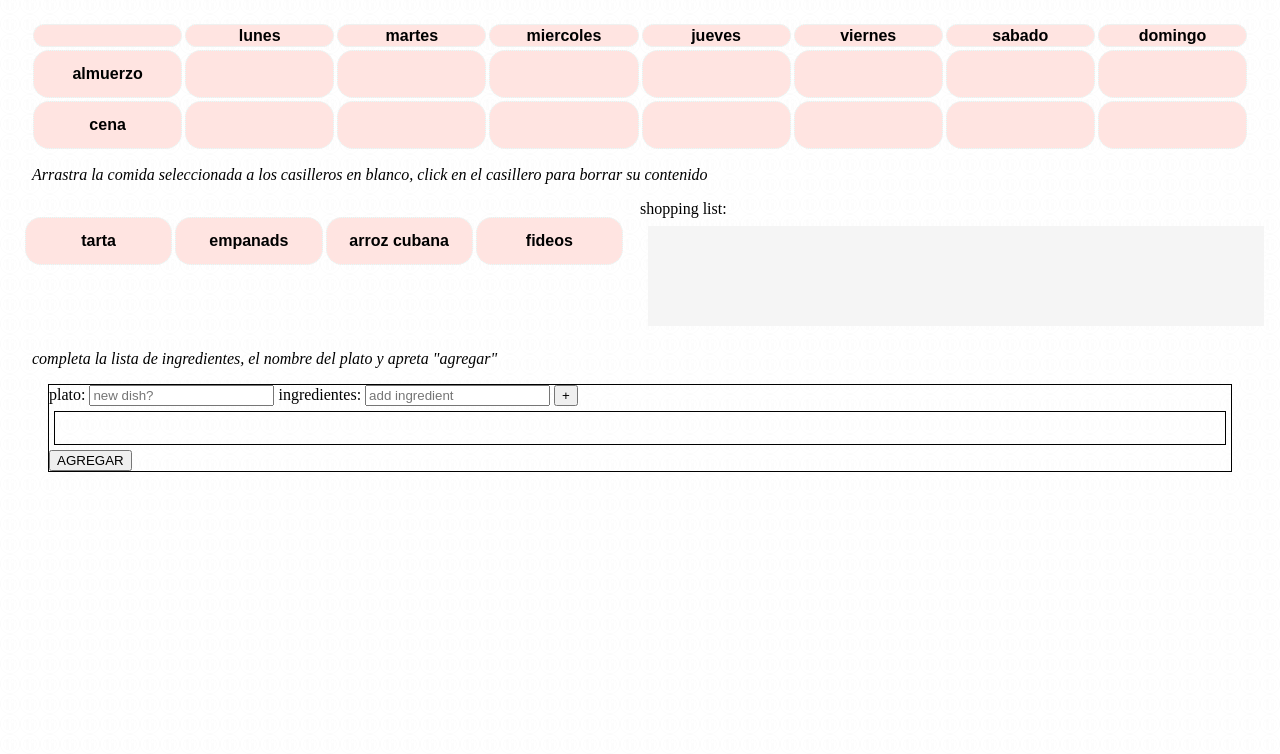
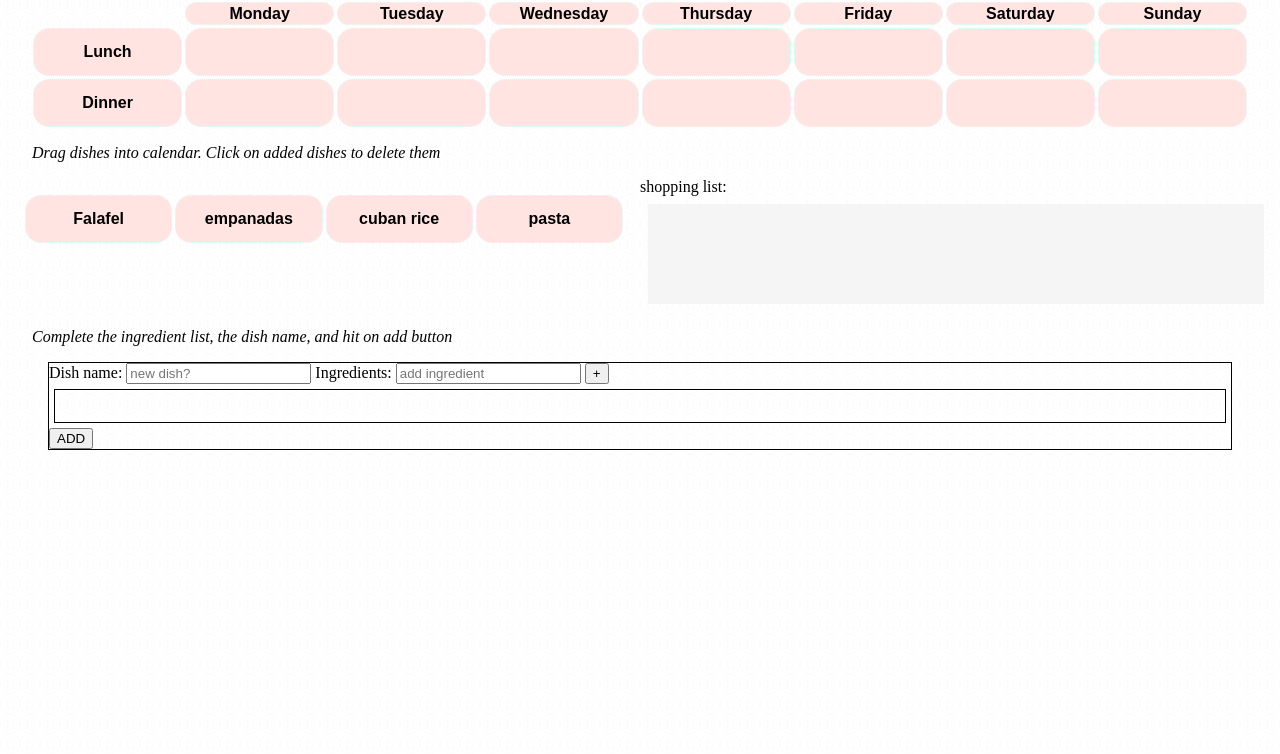
Before and after one commit to jonrovner/website2, a plain HTML site: page weeklymenu.html in a window 1280 px wide. Shown: the part 46-800 px from the top of the page. Drawn offline with Linux system fonts and the light colour scheme.

Commit message:
translated

```diff
--- a/weeklymenu.html
+++ b/weeklymenu.html
@@ -1,6 +1,6 @@
 <html>
     <head>
-        <title>weekly meal shopping planner</title>
+        <title>my meal planner</title>
         <meta charset="utf-8">
         <meta name="viewport" content="width=device-width, initial-scale=1, shrink-to-fit=no">
         <style type = "text/css" media = "all">
@@ -34,7 +34,9 @@
 
 
         .title{
-            margin-left:12em;
+            font-family: Arial;
+            font-size: smaller;
+            margin-left:2em;
         }
         .week{
             margin-top: 2em;;
@@ -103,8 +105,8 @@
 
             display: block;
             position: fixed;
-            bottom: 10px;
-            right: 10px;
+            bottom: 100px;
+            right: 100px;
             border: 1px solid black;
 
 
@@ -128,26 +130,25 @@
 
 
         </style>
-
     <body onload="">
        <div id="wrapper">
         <header>
-            <h1 class="title">Menu Semanal</h1>
+            <h1 class="title">My Weekly Meal Planner</h1>
         </header>
         <nav>
 
         </nav>
         <main>
             <div class="container week">
-                <div class="item"></div>
-                <div class="item">lunes</div>
-                <div class="item">martes</div>
-                <div class="item">miercoles</div>
-                <div class="item">jueves</div>
-                <div class="item">viernes</div>
-                <div class="item">sabado</div>
-                <div class="item">domingo</div>
-                <div class="item">almuerzo</div>
+                <div class="item" style="visibility: hidden;"></div>
+                <div class="item">Monday</div>
+                <div class="item">Tuesday</div>
+                <div class="item">Wednesday</div>
+                <div class="item">Thursday</div>
+                <div class="item">Friday</div>
+                <div class="item">Saturday</div>
+                <div class="item">Sunday</div>
+                <div class="item">Lunch</div>
                 <div class="item main" id="main1" onclick="handleWeekClick(this)" ondrop="drop(event)" ondragover="allowDrop(event)"></div>
                 <div class="item main" id="main2" onclick="handleWeekClick(this)" ondrop="drop(event)" ondragover="allowDrop(event)"></div>
                 <div class="item main" id="main3" onclick="handleWeekClick(this)" ondrop="drop(event)" ondragover="allowDrop(event)"></div>
@@ -155,7 +156,7 @@
                 <div class="item main" id="main5" onclick="handleWeekClick(this)" ondrop="drop(event)" ondragover="allowDrop(event)"></div>
                 <div class="item main" id="main6" onclick="handleWeekClick(this)" ondrop="drop(event)" ondragover="allowDrop(event)"></div>
                 <div class="item main" id="main7" onclick="handleWeekClick(this)" ondrop="drop(event)" ondragover="allowDrop(event)"></div>
-                <div class="item">cena</div>
+                <div class="item">Dinner</div>
                 <div class="item main" id="main8" onclick="handleWeekClick(this)" ondrop="drop(event)" ondragover="allowDrop(event)"></div>
                 <div class="item main" id="main9" onclick="handleWeekClick(this)" ondrop="drop(event)" ondragover="allowDrop(event)"></div>
                 <div class="item main" id="main10" onclick="handleWeekClick(this)" ondrop="drop(event)" ondragover="allowDrop(event)"></div>
@@ -166,20 +167,20 @@
 
 
             </div>
-            <p class="infotext">Arrastra la comida seleccionada a los casilleros en blanco, click en el casillero para borrar su contenido</p>
+            <p class="infotext">Drag dishes into calendar. Click on added dishes to delete them</p>
             <div class="maincontainer">
             <div class="container menu" id="menu">
             </div>
             <div id="shoppingListContainer">shopping list:<div id="shoppingList"></div>
             </div>
             </div>
-            <p class="infotext">completa la lista de ingredientes, el nombre del plato y apreta "agregar"</p>
+            <p class="infotext">Complete the ingredient list, the dish name, and hit on add button</p>
             <form class="addDishes">
-                plato: <input type="text" name="item" placeholder="new dish?" required>
-                ingredientes: <input type="text" name="ingredient" placeholder="add ingredient" required>
+                Dish name: <input type="text" name="item" placeholder="new dish?" required>
+                Ingredients: <input type="text" name="ingredient" placeholder="add ingredient" required>
                 <button id="addIngredient">+</button>
                 <div class="ingredients" id="ingredientsToAdd"></div>
-                <button id="newDish">AGREGAR</button>
+                <button id="newDish">ADD</button>
             </form>
 
         </main>
@@ -193,33 +194,35 @@
         var ingredientsToShop = [];
 
         let defaultDishes = [
-                        {name: "tarta",
+                        {name: "Falafel",
                         ingredients: [
-                                    "masa pascualina",
-                                    "huevos",
-                                    "manteca",
-                                    "espinaca",
-                                    "queso"]
+                                    "cheekpeas",
+                                    "persil",
+                                    "coriander",
+                                    "pita bread",
+                                    "yoghurt sauce"]
                         },
-                        {name: "empanads",
+                        {name: "empanadas",
                         ingredients: [
-                                    "tapas empanadas",
-                                    "lata atun",
-                                    "papas",
-                                    "cebollas"]
+                                    "dough",
+                                    "tuna",
+                                    "potatoes",
+                                    "onions",
+                                    "olives"]
                         },
-                        {name:"arroz cubana",
+                        {name:"cuban rice",
                         ingredients: [
-                                      "arroz",
-                                      "banana",
-                                      "huevos",
-                                      "salchichas"]
+                                      "rice",
+                                      "bananas",
+                                      "eggs",
+                                      "sausages"]
                         },
-                        {name:"fideos",
+                        {name:"pasta",
                         ingredients: [
-                                      "fideos",
-                                      "lata tomate",
-                                      "queso rallado"
+                                      "noodles",
+                                      "tomatoes",
+                                      "garlic",
+                                      "cheese"
                         ]},
                         ];
 
@@ -233,17 +236,17 @@
 
         function populateMenu() {
             const dishes = getDishes();
-            dishes.forEach(function(dish) {
-                var dis = dish.name
-                var ings = dish.ingredients;
+            dishes.forEach(function(d) {
+                var dish = d.name
+                var ings = d.ingredients;
                 var food = document.createElement("div");
                 food.classList.add("item");
-                food.innerHTML = "<p draggable=\"true\" ondragstart=\"drag(this)\">"+dis+"</p><div class=\"ingredientsList\" id=\""+dis+"\"></div>";
+                food.innerHTML = "<p draggable=\"true\" ondragstart=\"drag(this)\">"+dish+"</p><div class=\"ingredientsList\" id=\""+dish+"\"></div>";
                 document.getElementById("menu").appendChild(food);
                 ings.forEach(function(i){
                     var ing = document.createElement("p");
                     ing.innerHTML = i+" ";
-                    document.getElementById(dis).appendChild(ing);
+                    document.getElementById(dish).appendChild(ing);
                 });
                 }
 
@@ -252,6 +255,17 @@
         }
 
         function handleWeekClick(e){
+            const content = e.textContent;
+            var dishes = JSON.parse(localStorage.getItem("dishes"));
+            var x = search(e.textContent, dishes);
+            var arr = x.ingredients;
+            arr.forEach((e) => {
+                for( var i = 0; i < ingredientsToShop.length; i++)
+                { if ( ingredientsToShop[i] === e) { ingredientsToShop.splice(i, 1); }}
+            });
+            let unique = [...new Set(ingredientsToShop)];
+            document.querySelector("#shoppingList").innerHTML = unique.join(", ");
+
 
         if (e.innerHTML !== ""){
             e.innerHTML = "";
```
